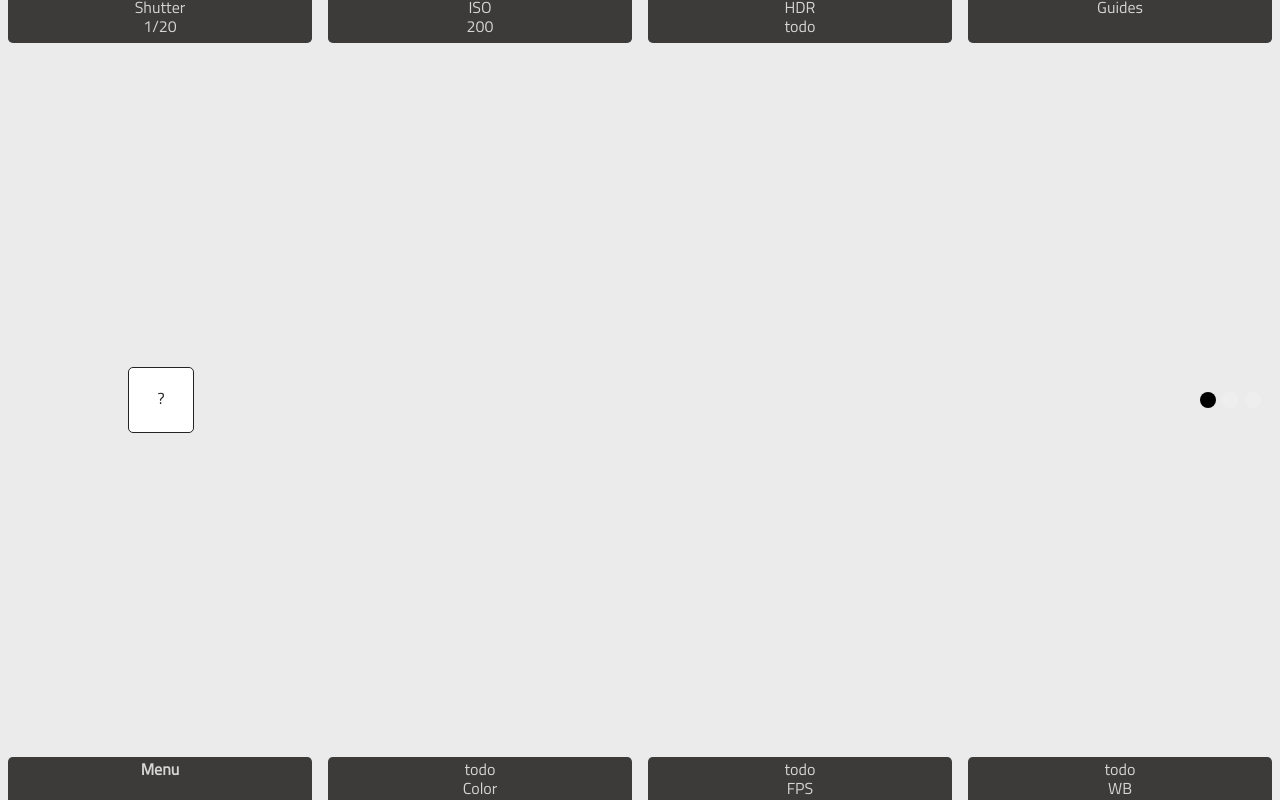
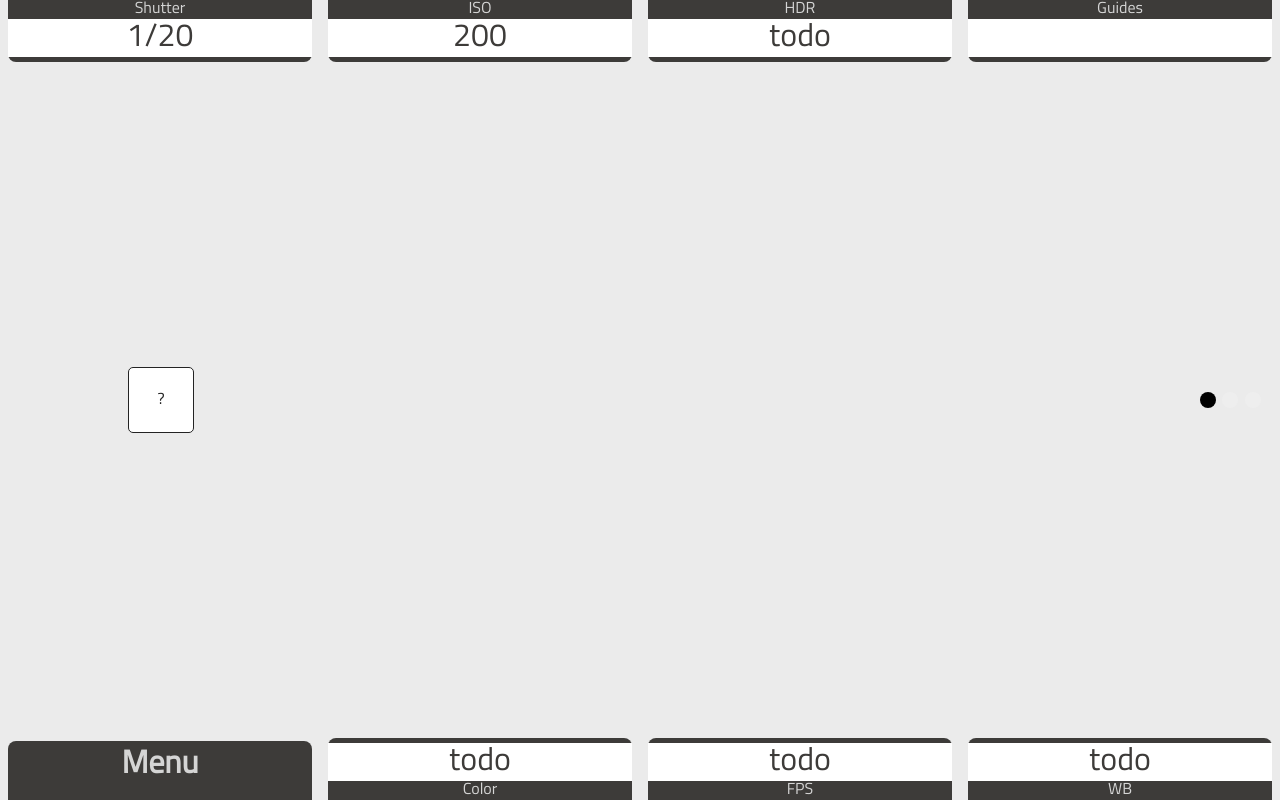
Before and after one commit to apertus-open-source-cinema/axiom-firmware, a PHP site: page / in a window 1280 px wide. Run offline with PHP 8.4, Linux system fonts and the light colour scheme.

Commit message:
tweaks for homepage

```diff
--- a/software/control_daemon/ControlGUI/css/menu.css
+++ b/software/control_daemon/ControlGUI/css/menu.css
@@ -2,13 +2,11 @@
     display: flex;
     /*height: 3rem;*/
 }
-
 .menuBottom {
     display: flex;
     height: 100%;
     align-items: flex-end;
 }
-
 .menuButton {
     flex-grow: 1;
     flex-basis: 0;
@@ -21,7 +19,6 @@
     background-color:#3D3B39;
     color:#d5d5d5;
 }
-
 .menuButtonInverted {
     /* align-items: flex-end; */
     /*height: 75%;*/
@@ -29,42 +26,28 @@
     font-size: 1rem;
     justify-content: center;
 }
-/*
-.menuButton:active {
-    background-color:#FA8756;
-    color: #171615;
-}*/
 .menuButton:active {
     background-color:#FA8756;
     color: #3D3B39;
 }
-/*
-.menuButton:active div.Value {
-    background-color:#3D3B39;
-    color: #FA8756;
-}*/
-
 .menuButton-currentvalue  {
     background-color:#7ebcc6 !important;
     color: #171615 !important;
 }
-
 .roundedTop {
-    border-top-left-radius: 0.3em;
-    border-top-right-radius: 0.3em;
+    border-top-left-radius: 0.5em;
+    border-top-right-radius: 0.5em;
     /*margin-bottom: -8px;
     padding-bottom: 20px;*/
     padding-top: 5px;
 }
-
 .roundedBottom {
-    border-bottom-left-radius: 0.3em;
-    border-bottom-right-radius: 0.3em;
+    border-bottom-left-radius: 0.5em;
+    border-bottom-right-radius: 0.5em;
    /* margin-top: -8px;
     padding-top: 20px;*/
     padding-bottom: 5px;
 }
-
 .Value {
     display:inline;
     /*background: white;
@@ -76,14 +59,26 @@
     align-items: center;
     z-index: -1;
     flex-grow: 2; */
-}*/
+}
+.Home-Value {
+    background: white;
+    color:#3D3B39;
+    font-size: 2rem;
+    /*margin-top:0.5rem;
+    height: 60%; */
+    display: flex;
+    justify-content: center;
+    align-items: center;
+    flex-grow: 2;
+}
 
 .buttonCaption {
-    background: #3D3B39;
+    /*background: #3D3B39;
     color:#d5d5d5;
+    margin:0.5rem;
     font-weight: bold;
     font-size: 1.0rem;
-    /* font-size: 1.7em; */
+     font-size: 1.7em; */
     /* height: 1.7em; */
     /* line-height: 1.7em; */
     /* flex-grow: 1; */
--- a/software/control_daemon/ControlGUI/css/toggle.css
+++ b/software/control_daemon/ControlGUI/css/toggle.css
@@ -5,28 +5,28 @@ input[type=checkbox]{
 }
 
 label {
-    bottom:1.1rem;
 	cursor: pointer;
 	text-indent: -9999px;
 	/*width: 90px;
 	height: 50px;
 	border-radius: 100px;*/
-	width: 2rem;
-	height: 1rem;
+	width: 2.2rem;
+	height: 1.1rem;
 	border-radius: 3rem;
 	background: grey;
-	display: block;
+	display: inline-block;
 	position: relative;
+	margin:0.2rem;
 }
 
 label:after {
 	content: '';
 	position: absolute;
-	top: 1px;
-	left: 1px;
+	top: 0.1rem;
+	left: 0.1rem;
 	width: 0.9rem;
 	height: 0.9rem;
-	background: #fff;
+	background: #ffffff;
 	border-radius: 0.9rem;
 	transition: 0.3s;
 }
@@ -36,10 +36,10 @@ input:checked + label {
 }
 
 input:checked + label:after {
-	left: calc(100% - 5px);
+	left: calc(100% - 0.1rem);
 	transform: translateX(-100%);
 }
 
 label:active:after {
-	width: 0.6rem;
+	width: 0.8rem;
 }
--- a/software/control_daemon/ControlGUI/index.html
+++ b/software/control_daemon/ControlGUI/index.html
@@ -31,20 +31,19 @@
             <div class="menu">
                 <div class="menuButton roundedBottom" id="ShutterBtn">
                     <div class="buttonCaption">Shutter</div>
-                    <div class="Value" id="shutterValue">loading...</div>
+                    <div class="Home-Value" id="shutterValue">loading...</div>
                 </div>
-
                 <div class="menuButton roundedBottom" id="ISOBtn">
                     <div class="buttonCaption">ISO</div>
-                    <div class="Value" id="isoValue">loading...</div>
+                    <div class="Home-Value" id="isoValue">loading...</div>
                 </div>
                 <div class="menuButton roundedBottom">
                     <div class="buttonCaption">HDR</div>
-                    <div class="Value" id="hdrValue">todo</div>
+                    <div class="Home-Value" id="hdrValue">todo</div>
                 </div>
                 <div class="menuButton roundedBottom">
                     <div class="buttonCaption">Guides</div>
-                    <div class="Value" id=guidesValue>
+                    <div class="Home-Value" id=guidesValue>
                     </div>
                 </div>
             </div>
@@ -62,18 +61,21 @@
         <div class="footer">
             <div class="menuBottom">
                 <div class="menuButton roundedTop" id="MenuBtn">
-                    <div class="buttonCaption "><b>Menu</b><br /><br /></div>
+                    <div class="buttonCaption" style="font-size: 2rem; padding-bottom:1rem;">
+                        <b>Menu</b>
+                        <br />
+                    </div>
                 </div>
                 <div class="menuButton roundedTop">
-                    <div class="Value">todo</div>
+                    <div class="Home-Value">todo</div>
                     <div class="buttonCaption">Color</div>
                 </div>
                 <div class="menuButton roundedTop" id="fpsValue">
-                    <div class="Value">todo</div>
+                    <div class="Home-Value">todo</div>
                     <div class="buttonCaption">FPS</div>
                 </div>
                 <div class="menuButton roundedTop">
-                    <div class="Value">todo</div>
+                    <div class="Home-Value">todo</div>
                     <div class="buttonCaption">WB</div>
                 </div>
             </div>
@@ -151,9 +153,7 @@
                     </div>
                 </div>
                 <div class="menuButton roundedBottom" id="ShutterPresetBtn1_100">
-                    <div class="buttonCaption">P2:
-                        <div class="Value">1/100</div>
-                    </div>
+                    <div class="buttonCaption">P2: 1/100</div>
                 </div>
                 <div class="menuButton roundedBottom" id="ShutterPresetBtn1_200">
                     <div class="buttonCaption">P3:
```
